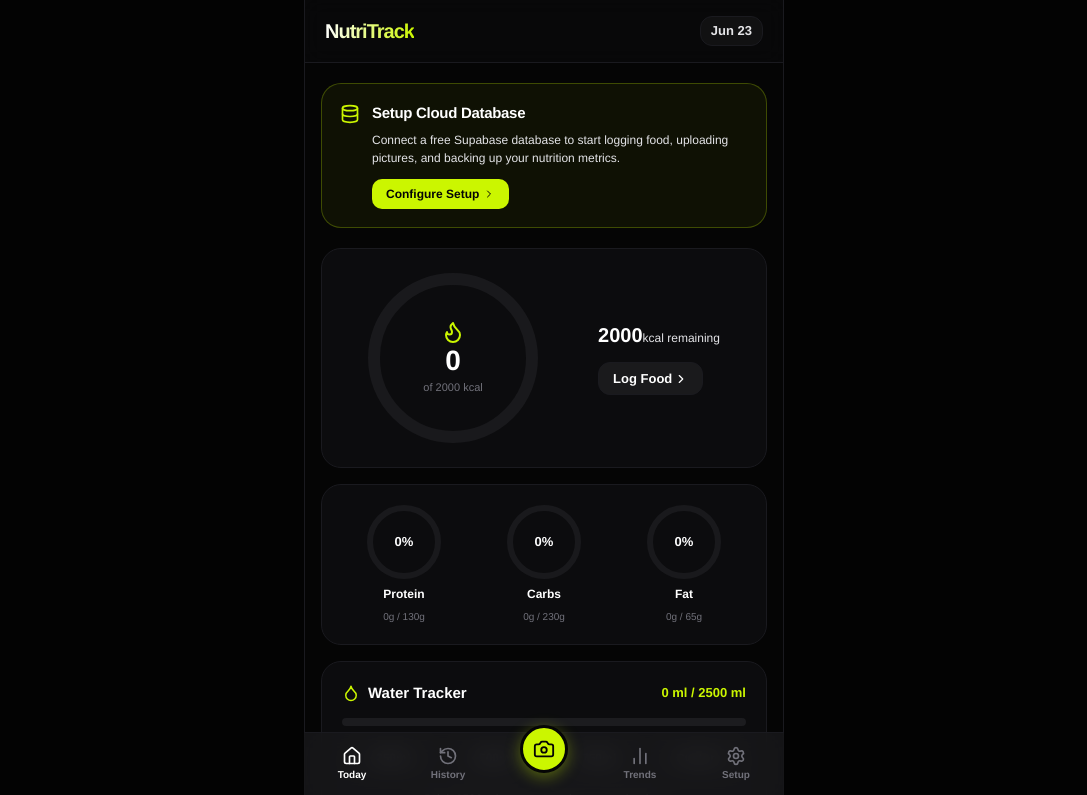
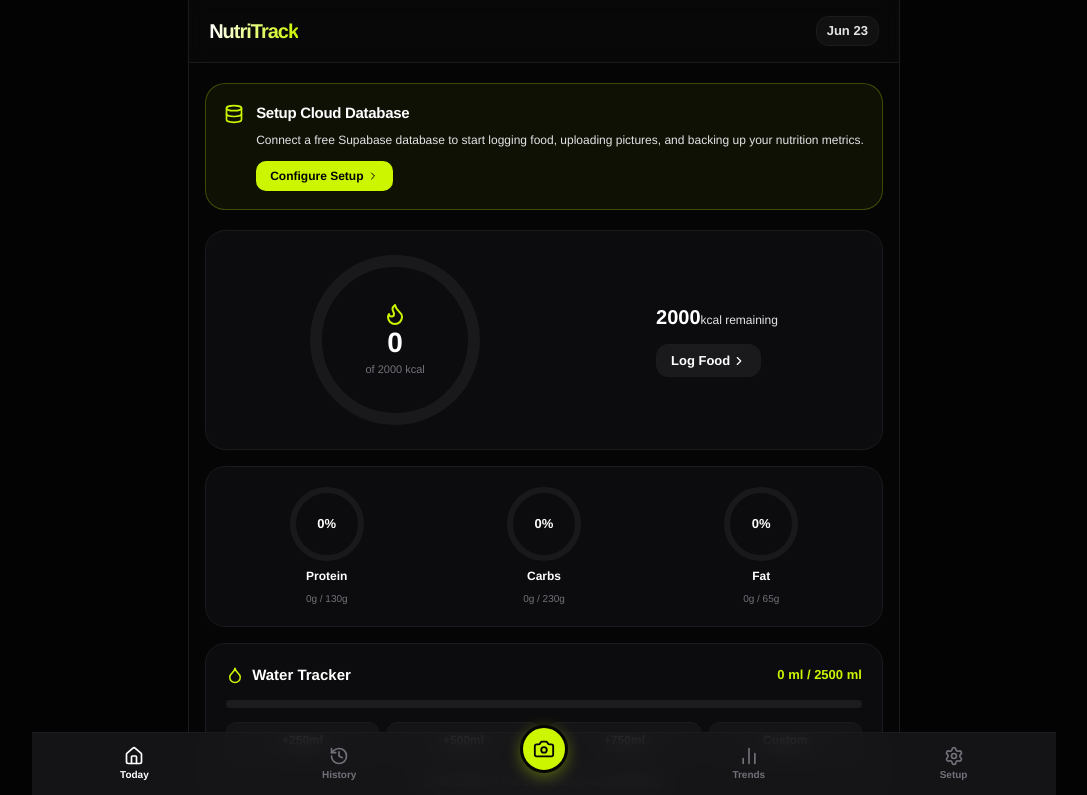
Before and after one commit to Dpk738/mealtrack, a React (Vite) app: page / in a window 1280 px wide. Shown: the top 795 px of the page, without its empty margins (96-1183 px from the left). Built offline with nearby package versions, Linux system fonts and the light colour scheme.

Commit message:
feat: make layout responsive up to 1024px on desktop

```diff
--- a/src/App.tsx
+++ b/src/App.tsx
@@ -361,7 +361,7 @@ const styles = {
     left: '50%',
     transform: 'translateX(-50%)',
     width: '100%',
-    maxWidth: '480px',
+    maxWidth: '1024px',
     height: '68px',
     backgroundColor: 'rgba(24, 24, 27, 0.85)',
     backdropFilter: 'blur(12px)',
--- a/src/index.css
+++ b/src/index.css
@@ -50,7 +50,7 @@ html, body {
 
 #root {
   width: 100%;
-  max-width: 480px;
+  max-width: 1024px;
   min-height: 100vh;
   background-color: var(--bg-dark);
   border-left: 1px solid var(--border-color);
```
